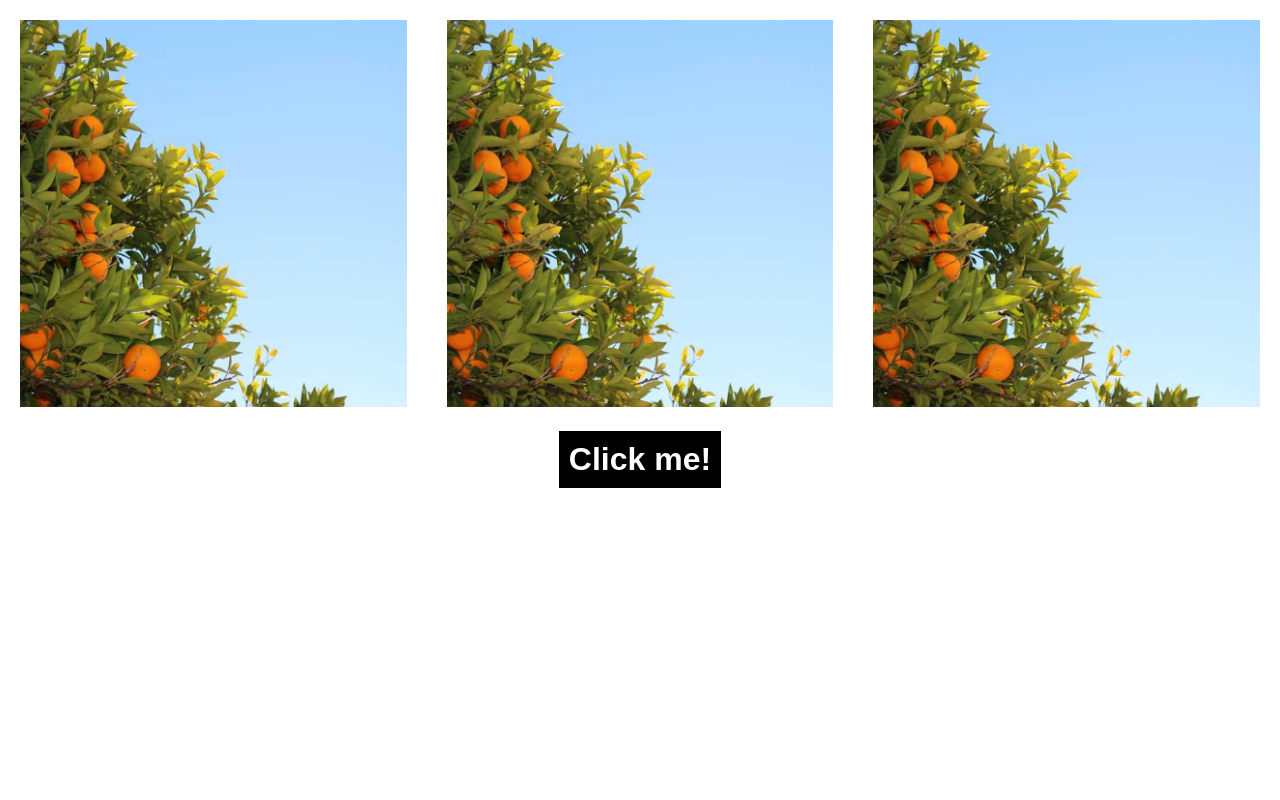
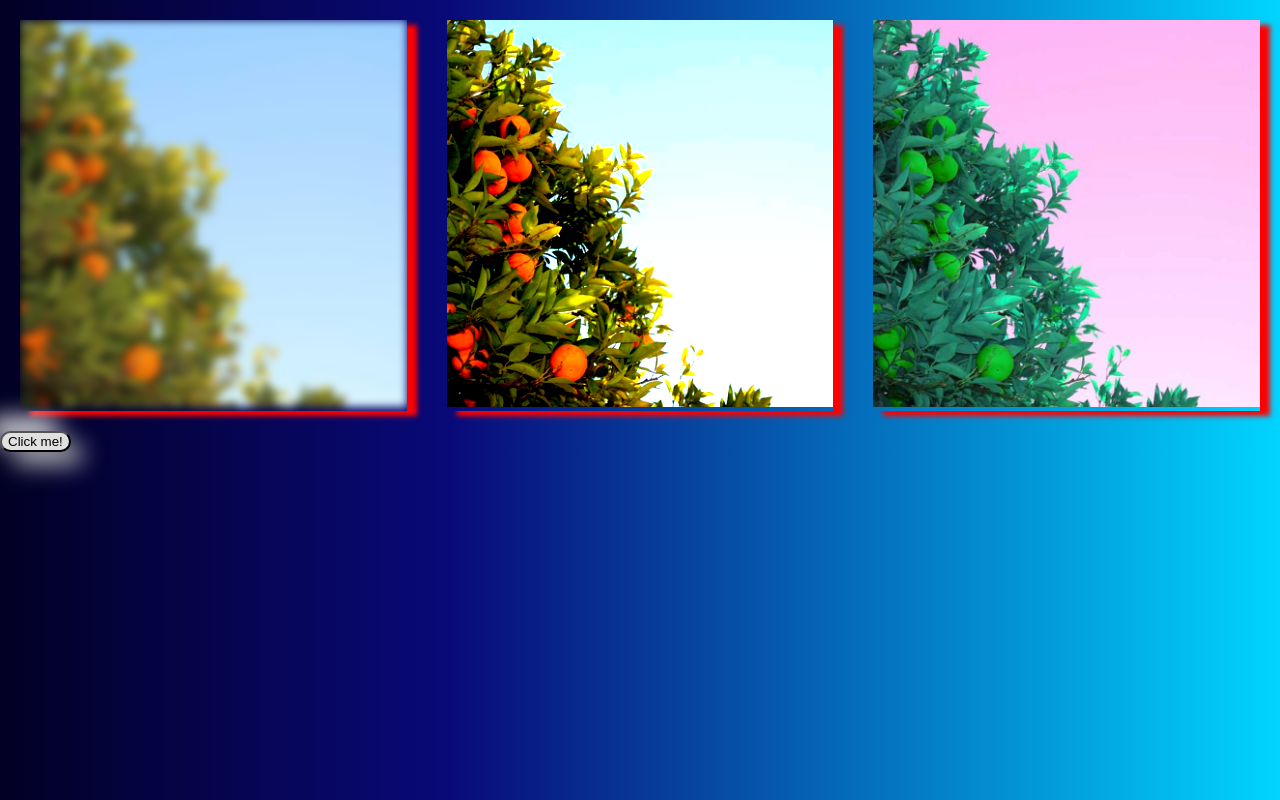
Before and after one commit to Willthetitan/WebDevDemoCode, a plain HTML site: page css-effects/index.html in a window 1280 px wide. Drawn offline with Linux system fonts and the light colour scheme.

Commit message:
new stuff

```diff
--- a/css-effects/index.html
+++ b/css-effects/index.html
@@ -14,7 +14,7 @@
         <div class="img-container"><img id="img-B" src="orange-tree.jpg"></div>
         <div class="img-container"><img id="img-C" src="orange-tree.jpg"></div>
     </div>
-    <button id="click-me">Click me!</button>
+    <button >Click me!</button>
 </body>
 
 </html>
--- a/css-effects/style.css
+++ b/css-effects/style.css
@@ -1,6 +1,19 @@
 body {
+    background: rgb(2,0,36);
+    background: linear-gradient(90deg, rgba(2,0,36,1) 0%, rgba(9,9,121,1) 35%, rgba(0,212,255,1) 100%);
     margin: 0; /* Remove the default margin */
 }
+
+#img-A {
+    filter: blur(4px);
+  }
+
+#img-B {
+    filter: contrast(200%);
+  }
+  #img-C {
+    filter: hue-rotate(90deg);
+  }
 
 #image-row {
     /* Use flexbox to arrange the images in a row */
@@ -9,6 +22,22 @@ body {
     padding: 20px;
     gap: 40px;
 }
+button {
+    border-radius: 50px;
+    background: #e0e0e0;
+    box-shadow:  12px 12px 24px #bebebe,
+             -12px -12px 24px #ffffff;
+  }
+
+  button:hover {
+    background-color: red;
+    transition:ease-in-out;
+  }
+.img-container {
+    box-shadow: 10px 5px 5px red;
+
+    overflow: hidden;
+  }
 
 img {
     /* Prevent images from exceeding the width of their parent */
```
